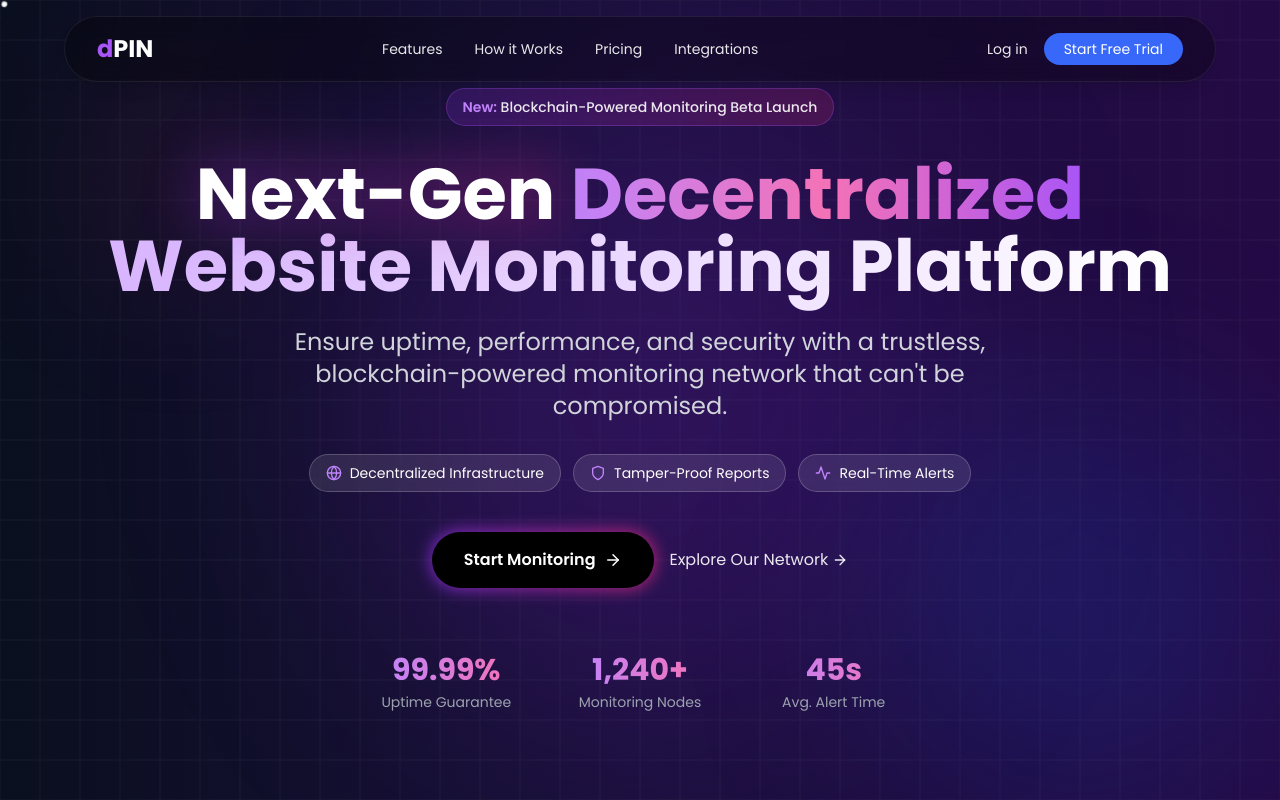
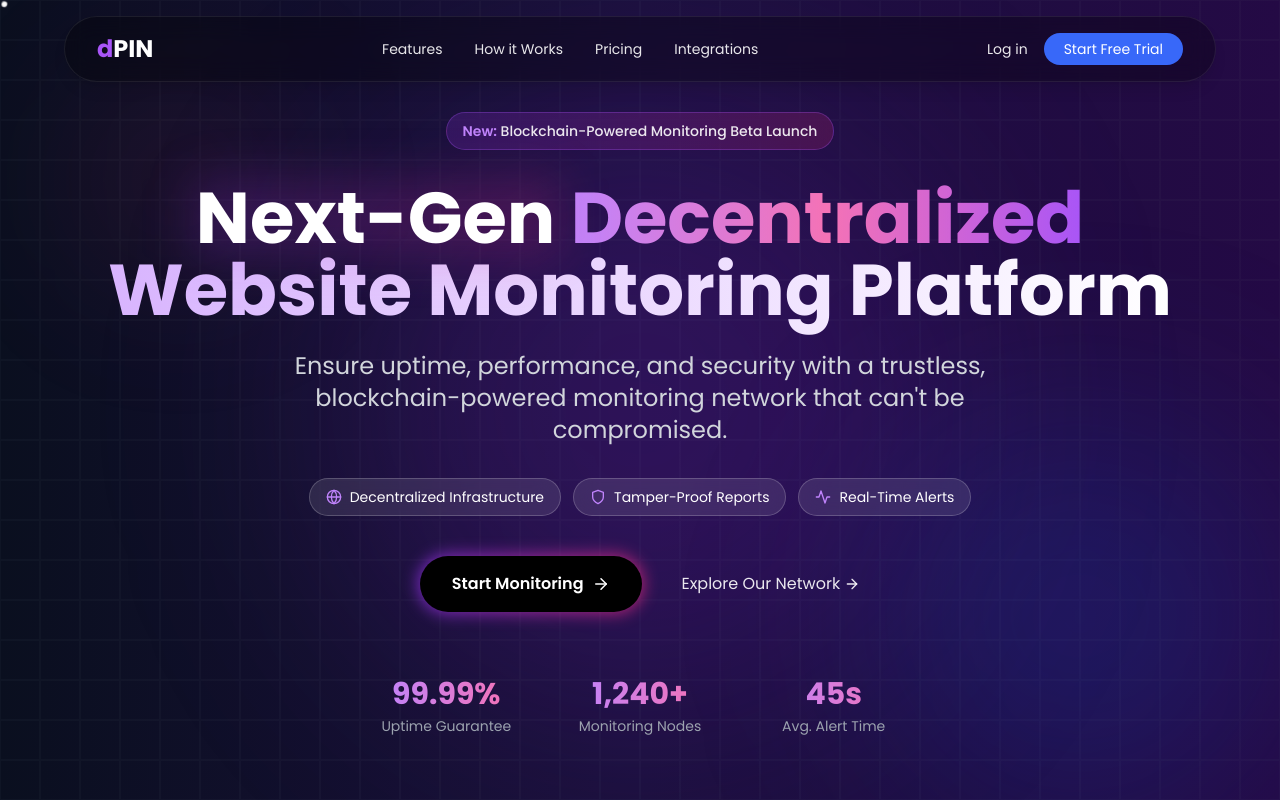
Before and after one commit to Jayesh-Kr/Tech-Expo, a React (Vite) app in the folder frontend/: page / in a window 1280 px wide. Shown: the top 800 px of the page. Built offline with nearby package versions, Linux system fonts and the light colour scheme.

Commit message:
Changed Style

```diff
--- a/frontend/src/components/Hero.jsx
+++ b/frontend/src/components/Hero.jsx
@@ -90,7 +90,7 @@ export default function Hero() {
             initial={{ opacity: 0, y: -20 }}
             animate={{ opacity: 1, y: 0 }}
             transition={{ duration: 0.5 }}
-            className="bg-gradient-to-r from-purple-600/20 to-pink-600/20 backdrop-blur-md px-4 py-1.5 rounded-full border border-purple-500/30 mb-8"
+            className="bg-gradient-to-r from-purple-600/20 to-pink-600/20 backdrop-blur-md px-4 py-1.5 rounded-full border border-purple-500/30 m-8"
           >
             <span className="text-sm text-white/90 font-medium">
               <span className="text-purple-400 font-semibold">New:</span> Blockchain-Powered Monitoring Beta Launch
@@ -162,7 +162,7 @@ export default function Hero() {
                 </button>
               </Link>
             </div>
-            <Link to="/network" className="text-white/90 hover:text-purple-300 transition-colors duration-200 flex items-center gap-1 py-2">
+            <Link to="/network" className="text-white/90 hover:text-purple-300 transition-colors duration-200 flex items-center gap-1 py-2 pl-6">
               <span>Explore Our Network</span>
               <ArrowRight size={16} />
             </Link>
--- a/frontend/src/components/Navbar.jsx
+++ b/frontend/src/components/Navbar.jsx
@@ -26,7 +26,7 @@ const Navbar = () => {
     <nav className="bg-black/30 backdrop-blur-md py-4 rounded-full shadow-lg fixed top-4 left-1/2 transform -translate-x-1/2 z-50 transition duration-300 w-[90%] max-w-6xl border border-white/[0.08]">
       <div className="mx-auto px-4 sm:px-6 lg:px-8">
         <div className="flex items-center justify-between">
-          <div className="flex items-center space-x-2">
+          <div className="flex items-center space-x-2" onClick={()=>navigate("/")}>
             <Logo />
           </div>
 
```
